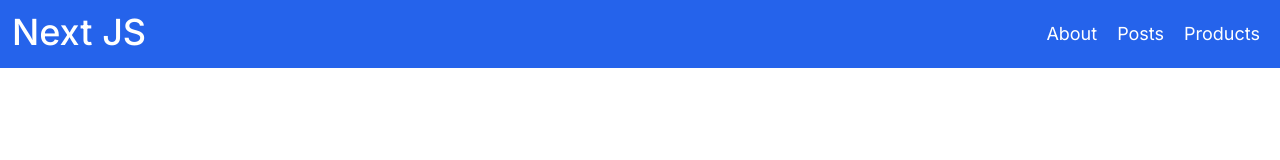
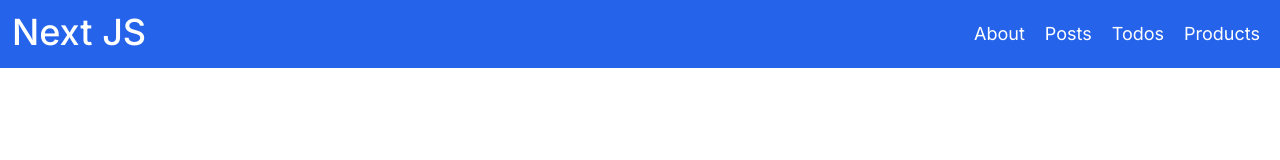
Before and after one commit to HMaroba/NextJs14-Course, a Next.js app: page /todos in a window 1280 px wide. Shown: the top 160 px of the page. Built offline with nearby package versions, Linux system fonts and the light colour scheme; no server answers; the database is empty.

Commit message:
Added delete item feature

```diff
--- a/src/app/(components)/header.tsx
+++ b/src/app/(components)/header.tsx
@@ -7,7 +7,7 @@ export default function Header() {
     const currentPath = usePathname();
 
   return (
-    <nav className="flex bg-blue-600 p-3  fixed z-50 w-full">
+    <nav className="flex flex-row bg-blue-600 p-3  fixed z-50 w-full">
       <Link href={"/"} className="text-4xl text-white font-medium">
         Next JS
       </Link>
@@ -30,6 +30,16 @@ export default function Header() {
           Posts
         </Link>
         <Link
+          href={"/todos"}
+          className={`text-lg text-white hover:text-gray-400 ${
+            currentPath === '/todos' ?
+                'text-gray-400'
+            : null
+          }`}
+        >
+          Todos
+        </Link>
+        <Link
           href={"/product"}
           className="text-white  text-lg hover:text-gray-600"
         >
--- a/src/app/todos/page.tsx
+++ b/src/app/todos/page.tsx
@@ -1,6 +1,7 @@
 import { PrismaClient } from "@prisma/client";
 import { revalidatePath } from "next/cache";
 import Form from "../(components)/form";
+import { deleteTodo } from "../actions/action";
 const prisma = new PrismaClient();
 
 export default async function Todo() {
@@ -16,17 +17,23 @@ export default async function Todo() {
       },
     });
 
-    revalidatePath("/todos")
+    revalidatePath("/todos");
   };
 
   return (
     <div className="flex min-h-screen flex-col justify-center items-center p-24">
       <p className="text-3xl">Todos Page</p>
-     <Form />
+      <Form />
 
       <ul className="list-disc">
         {todos.map((todo) => (
-          <li key={todo.id}>{todo.description}</li>
+          <div key={todo.id} className="flex gap-5 p-2">
+            <li>{todo.description}</li>
+            <form action={deleteTodo}>
+              <input name="id" type="hidden" value={todo.id} />
+              <button className="bg-red-500 p-2 rounded-md text-white">Delete</button>
+            </form>
+          </div>
         ))}
       </ul>
     </div>
```
